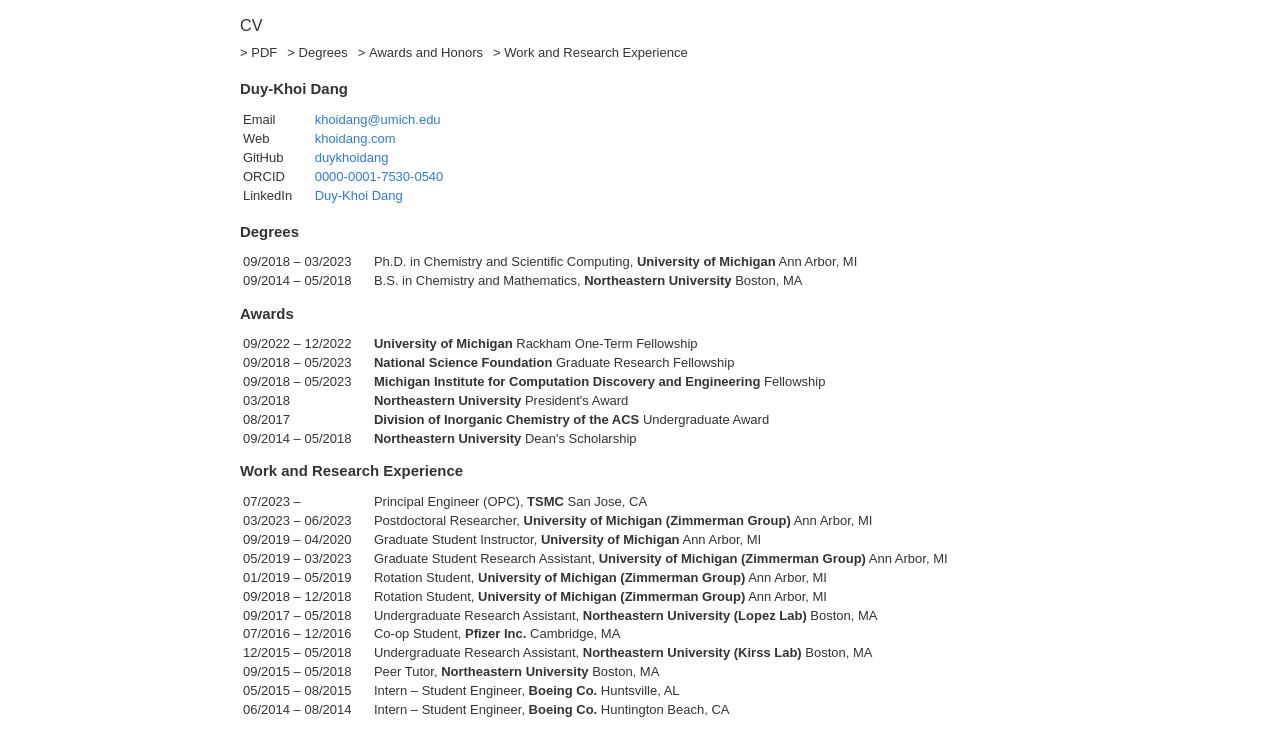
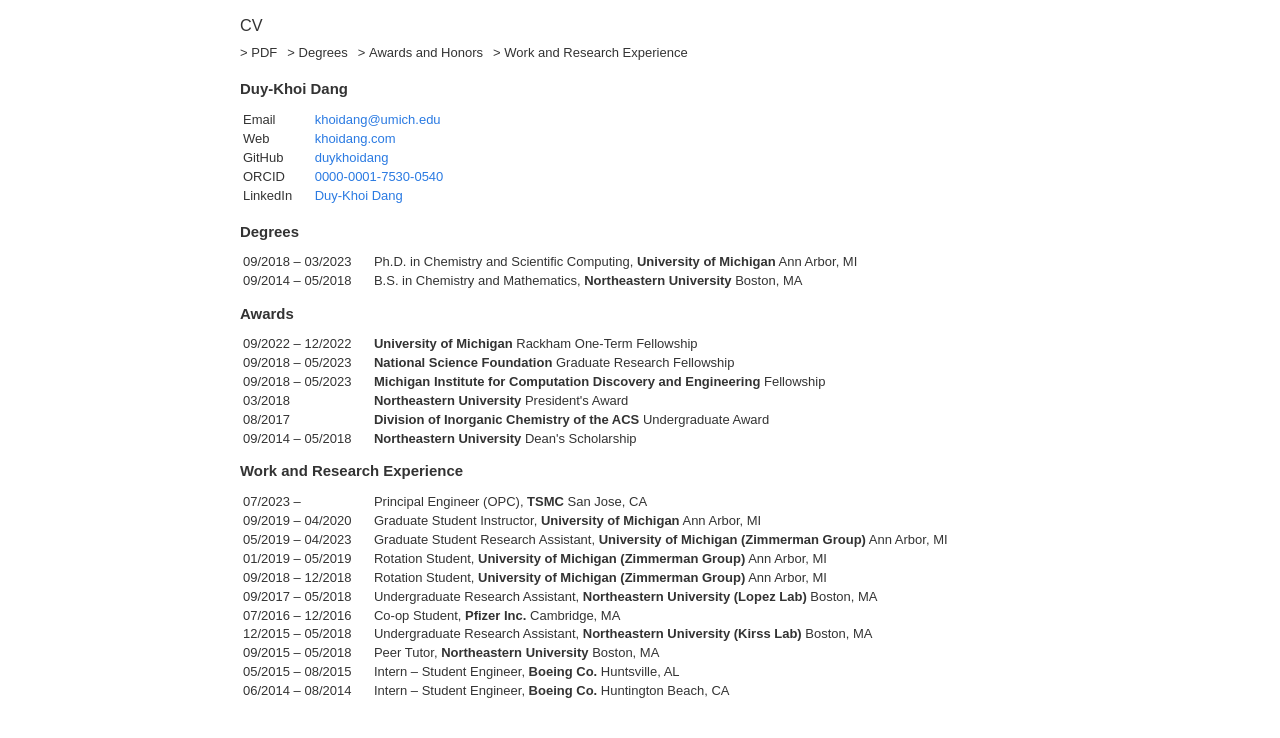
Before and after one commit to duykhoidang/duykhoidang.github.io, a plain HTML site: page cv/index.html in a window 1280 px wide. Shown: the part 62-800 px from the top of the page. Drawn offline with Linux system fonts and the light colour scheme.

Commit message:
small update

```diff
--- a/cv/index.html
+++ b/cv/index.html
@@ -130,15 +130,11 @@
             <td>Principal Engineer (OPC), <b>TSMC</b> San Jose, CA</td>
         </tr>
         <tr>
-            <td>03/2023 &ndash; 06/2023</td>
-            <td>Postdoctoral Researcher, <b>University of Michigan (Zimmerman Group)</b> Ann Arbor, MI</td>
-        </tr>
-        <tr>
             <td>09/2019 &ndash; 04/2020</td>
             <td>Graduate Student Instructor, <b>University of Michigan</b> Ann Arbor, MI</td>
         </tr>
         <tr>
-            <td>05/2019 &ndash; 03/2023</td>
+            <td>05/2019 &ndash; 04/2023</td>
             <td>Graduate Student Research Assistant, <b>University of Michigan (Zimmerman Group)</b> Ann Arbor, MI</td>
         </tr>
         <tr>
```
